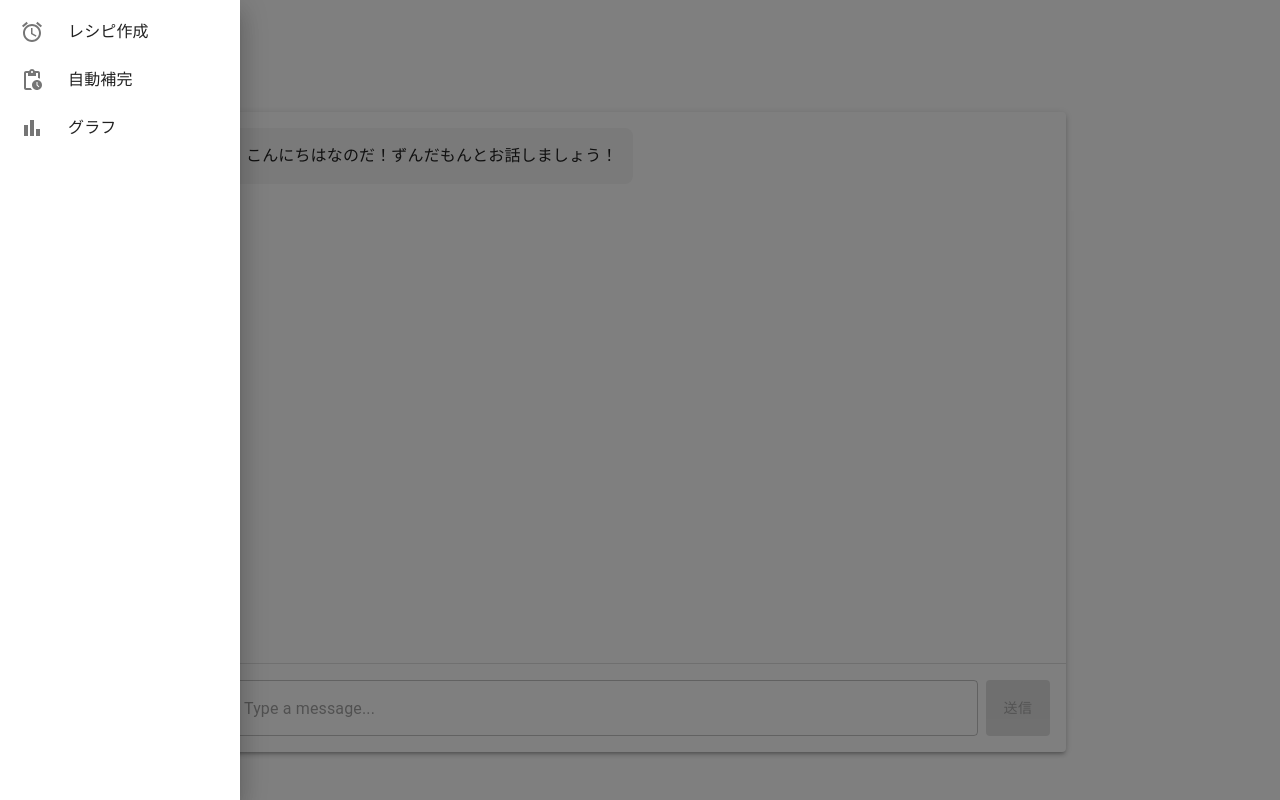
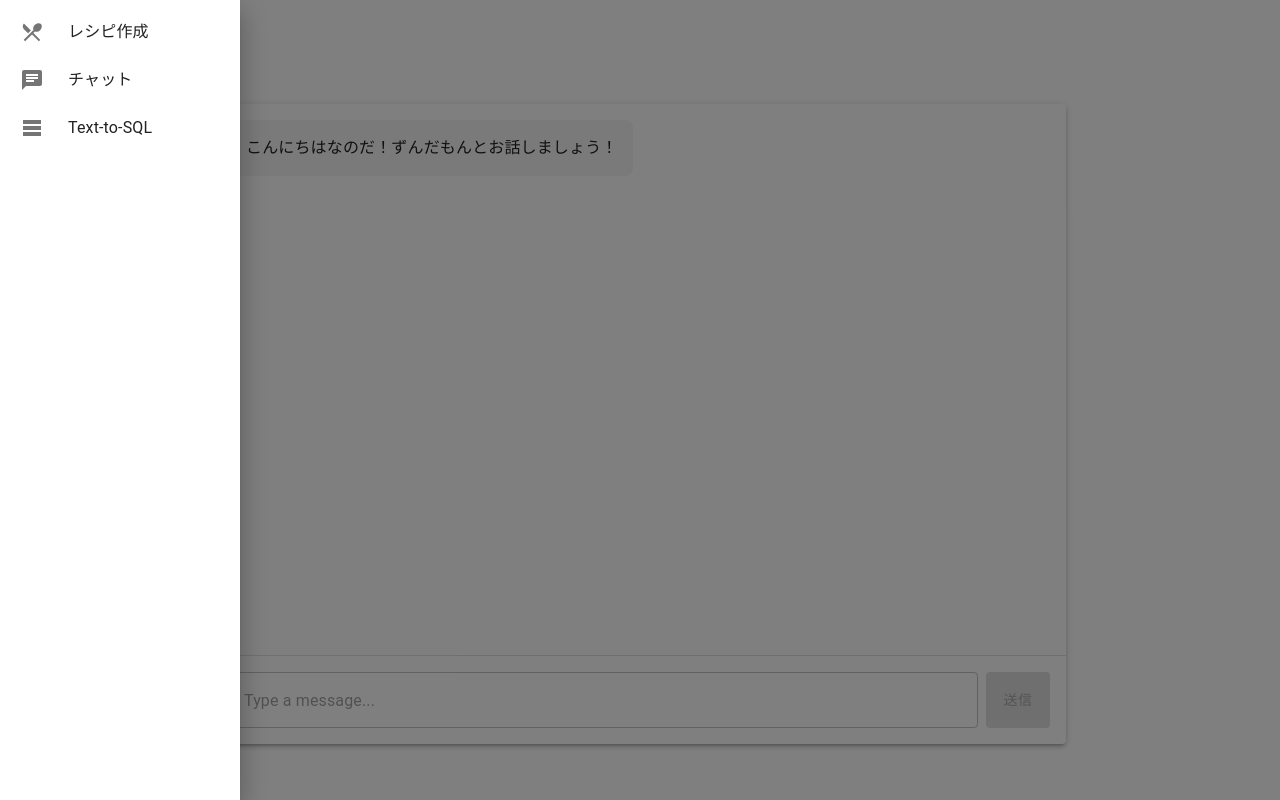
Before and after one commit to SakagamiTaichi/ai_app_frontend, a Next.js app: page /page/chat-ai in a window 1280 px wide. Both pictures are taken after a click on the button "menu". Built offline with nearby package versions, Linux system fonts and the light colour scheme.

Commit message:
環境変数やサイドメニューなどを修正

```diff
--- a/app/components/layout/sideMenu/page.tsx
+++ b/app/components/layout/sideMenu/page.tsx
@@ -1,6 +1,7 @@
 "use client";
 import IconButton from "@mui/material/IconButton";
 import MenuIcon from "@mui/icons-material/Menu";
+import ChatIcon from "@mui/icons-material/Chat";
 import {
   Drawer,
   ListItem,
@@ -10,15 +11,18 @@ import {
   Link as MuiLink,
 } from "@mui/material";
 import List from "@mui/material/List";
-import AccessAlarmIcon from "@mui/icons-material/AccessAlarm";
-import BarChartIcon from "@mui/icons-material/BarChart";
-import PendingActionsIcon from "@mui/icons-material/PendingActions";
+import RestaurantMenuIcon from "@mui/icons-material/RestaurantMenu";
+import TableRowsIcon from "@mui/icons-material/TableRows";
 import { useState } from "react";
 
 const menuItems = [
-  { label: "レシピ作成", href: "/", icon: <AccessAlarmIcon /> },
-  { label: "自動補完", href: "/graph", icon: <PendingActionsIcon /> },
-  { label: "グラフ", href: "/graph", icon: <BarChartIcon /> },
+  {
+    label: "レシピ作成",
+    href: "/page/recipe-ai",
+    icon: <RestaurantMenuIcon />,
+  },
+  { label: "チャット", href: "/page/chat-ai", icon: <ChatIcon /> },
+  { label: "Text-to-SQL", href: "/page/text-to-sql", icon: <TableRowsIcon /> },
 ];
 
 const SideMenu = () => {
--- a/app/components/ui/RecipeSearch/index.tsx
+++ b/app/components/ui/RecipeSearch/index.tsx
@@ -58,7 +58,7 @@ const ClientRecipeSearch = ({
     setIsLoading(true);
     setRecipeVisible(true);
     try {
-      const url = process.env.NEXT_PUBLIC_RECIPE_AI_API_URL;
+      const url = process.env.NEXT_PUBLIC_CHAT_API_URL + "/recipes/generate";
       if (!url) {
         throw new Error("NEXT_PUBLIC_RECIPE_AI_API_URL is not defined");
       }
--- a/app/layout.tsx
+++ b/app/layout.tsx
@@ -2,6 +2,7 @@ import type { Metadata } from "next";
 import { Geist, Geist_Mono } from "next/font/google";
 import "./globals.css";
 import SideMenu from "./components/layout/sideMenu/page";
+import { CssBaseline, ThemeProvider, createTheme } from "@mui/material";
 
 const geistSans = Geist({
   variable: "--font-geist-sans",
@@ -18,6 +19,8 @@ export const metadata: Metadata = {
   description: "Generated by create next app",
 };
 
+const theme = createTheme();
+
 export default function RootLayout({
   children,
 }: Readonly<{
@@ -28,6 +31,7 @@ export default function RootLayout({
       <body className={`${geistSans.variable} ${geistMono.variable}`}>
         <SideMenu />
         {children}
+        <CssBaseline />
       </body>
     </html>
   );
--- a/app/page.tsx
+++ b/app/page.tsx
@@ -2,7 +2,7 @@ import ChatAI from "./page/chat-ai/page";
 import RecipeSearch from "./page/recipe-ai/page";
 
 export default function Home() {
-  // return RecipeSearch();
-  return <ChatAI />;
+  return RecipeSearch();
+  // return <ChatAI />;
   // return <JsonTestPage />;
 }
--- a/app/page/chat-ai/page.tsx
+++ b/app/page/chat-ai/page.tsx
@@ -63,7 +63,7 @@ export default function ChatPage() {
       // Create new EventSource
       const encodedMessage = encodeURIComponent(input);
       eventSourceRef.current = new EventSource(
-        `${process.env.NEXT_PUBLIC_CHAT_API_URL}?message=${encodedMessage}`
+        `${process.env.NEXT_PUBLIC_CHAT_API_URL}/chat/stream?message=${encodedMessage}`
       );
 
       let responseText = "";
```
